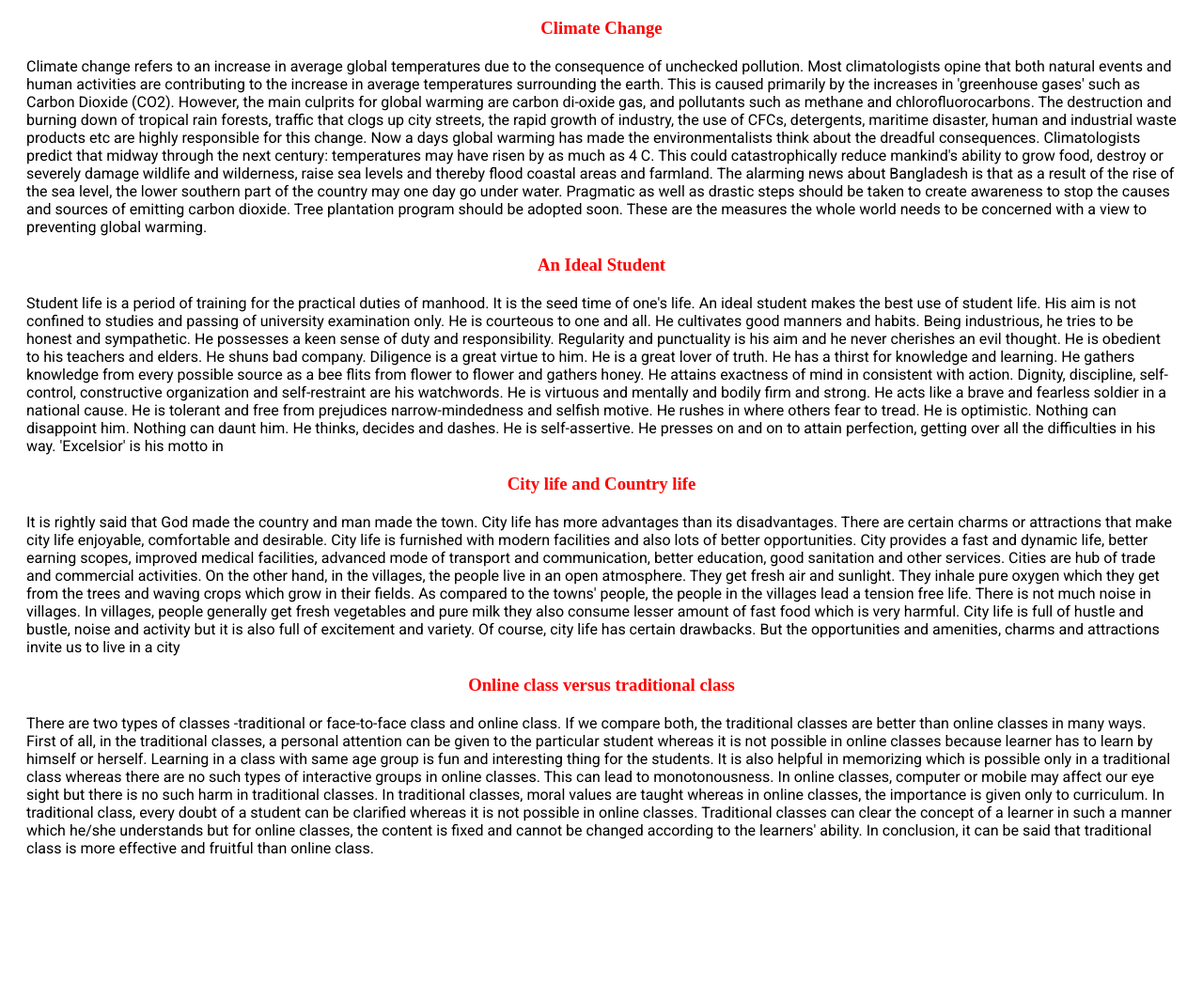
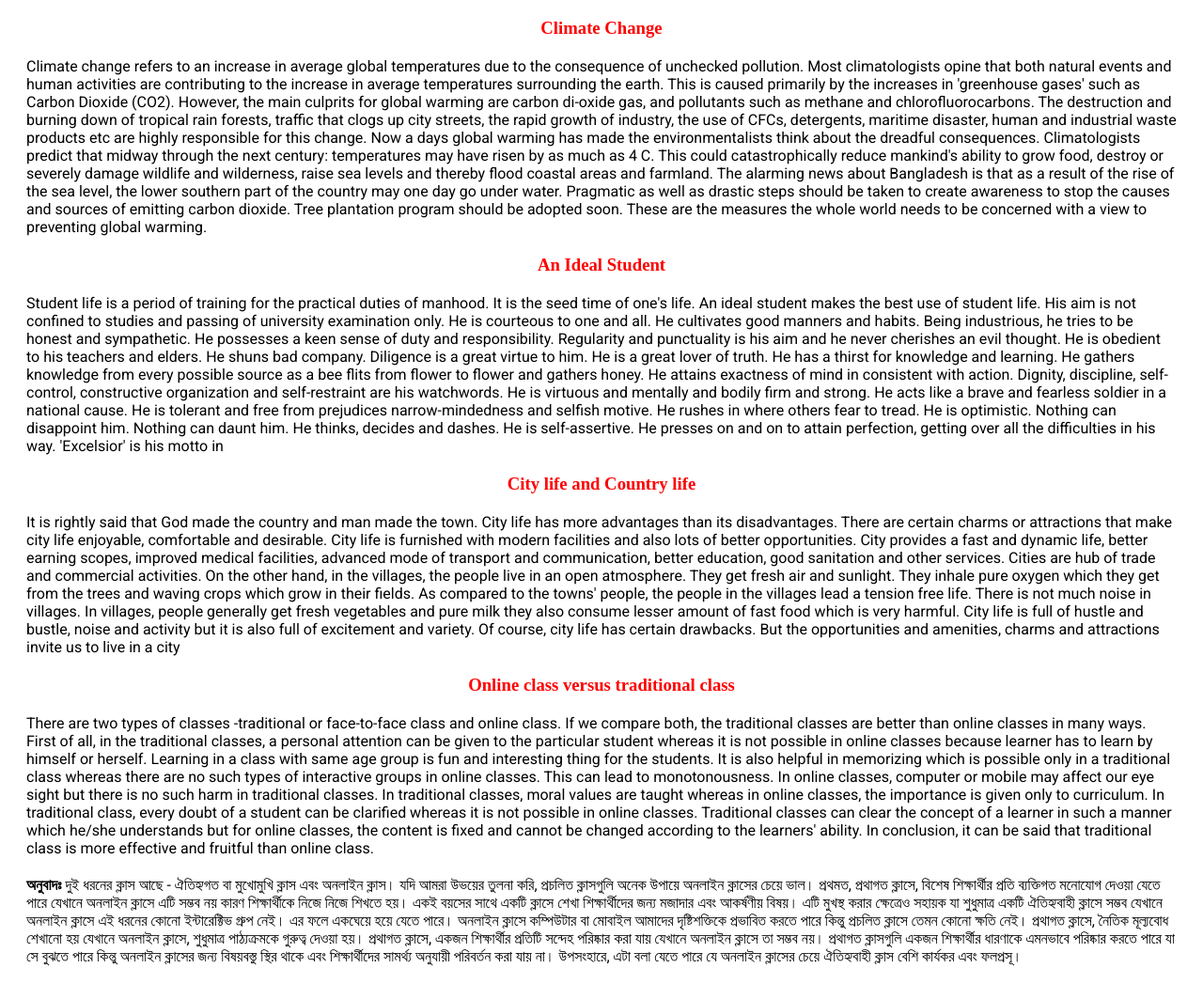
Before and after one commit to mdrijoanmaruf/paragraphs-in-course, a plain HTML site: page index.html in a window 1280 px wide. Shown: the whole page at 94% size. Before the commit the page ends 932 px from the top, so only its background shows below. Drawn offline with Linux system fonts and the light colour scheme.

Commit message:
Update index.html

```diff
--- a/index.html
+++ b/index.html
@@ -27,5 +27,7 @@ It is rightly said that God made the country and man made the town. City life ha
 <p>
 
 There are two types of classes -traditional or face-to-face class and online class. If we compare both, the traditional classes are better than online classes in many ways. First of all, in the traditional classes, a personal attention can be given to the particular student whereas it is not possible in online classes because learner has to learn by himself or herself. Learning in a class with same age group is fun and interesting thing for the students. It is also helpful in memorizing which is possible only in a traditional class whereas there are no such types of interactive groups in online classes. This can lead to monotonousness. In online classes, computer or mobile may affect our eye sight but there is no such harm in traditional classes. In traditional classes, moral values are taught whereas in online classes, the importance is given only to curriculum. In traditional class, every doubt of a student can be clarified whereas it is not possible in online classes. Traditional classes can clear the concept of a learner in such a manner which he/she understands but for online classes, the content is fixed and cannot be changed according to the learners' ability. In conclusion, it can be said that traditional class is more effective and fruitful than online class.</p>
+<p><b>অনুবাদঃ</b> দুই ধরনের ক্লাস আছে - ঐতিহ্যগত বা মুখোমুখি ক্লাস এবং অনলাইন ক্লাস।  যদি আমরা উভয়ের তুলনা করি, প্রচলিত ক্লাসগুলি অনেক উপায়ে অনলাইন ক্লাসের চেয়ে ভাল।  প্রথমত, প্রথাগত ক্লাসে, বিশেষ শিক্ষার্থীর প্রতি ব্যক্তিগত মনোযোগ দেওয়া যেতে পারে যেখানে অনলাইন ক্লাসে এটি সম্ভব নয় কারণ শিক্ষার্থীকে নিজে নিজে শিখতে হয়।  একই বয়সের সাথে একটি ক্লাসে শেখা শিক্ষার্থীদের জন্য মজাদার এবং আকর্ষণীয় বিষয়।  এটি মুখস্থ করার ক্ষেত্রেও সহায়ক যা শুধুমাত্র একটি ঐতিহ্যবাহী ক্লাসে সম্ভব যেখানে অনলাইন ক্লাসে এই ধরনের কোনো ইন্টারেক্টিভ গ্রুপ নেই।  এর ফলে একঘেয়ে হয়ে যেতে পারে।  অনলাইন ক্লাসে কম্পিউটার বা মোবাইল আমাদের দৃষ্টিশক্তিকে প্রভাবিত করতে পারে কিন্তু প্রচলিত ক্লাসে তেমন কোনো ক্ষতি নেই।  প্রথাগত ক্লাসে, নৈতিক মূল্যবোধ শেখানো হয় যেখানে অনলাইন ক্লাসে, শুধুমাত্র পাঠ্যক্রমকে গুরুত্ব দেওয়া হয়।  প্রথাগত ক্লাসে, একজন শিক্ষার্থীর প্রতিটি সন্দেহ পরিষ্কার করা যায় যেখানে অনলাইন ক্লাসে তা সম্ভব নয়।  প্রথাগত ক্লাসগুলি একজন শিক্ষার্থীর ধারণাকে এমনভাবে পরিষ্কার করতে পারে যা সে বুঝতে পারে কিন্তু অনলাইন ক্লাসের জন্য বিষয়বস্তু স্থির থাকে এবং শিক্ষার্থীদের সামর্থ্য অনুযায়ী পরিবর্তন করা যায় না।  উপসংহারে, এটা বলা যেতে পারে যে অনলাইন ক্লাসের চেয়ে ঐতিহ্যবাহী ক্লাস বেশি কার্যকর এবং ফলপ্রসূ।</p>
 </body>
+
 </html>
```
